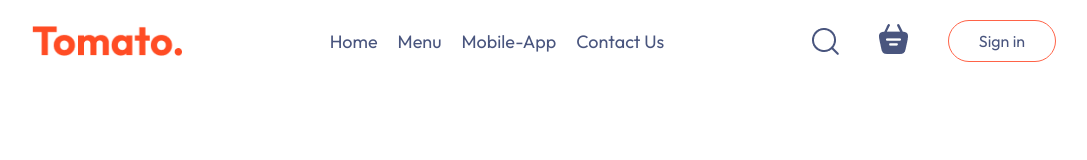
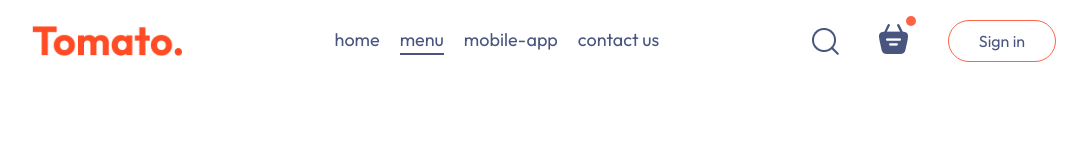
Before and after one commit to CMallesha/Food-Delivery-Application-Using-React-Js, a React (Vite) app: page / in a window 1280 px wide. Shown: the top 160 px of the page, without its empty margins (96-1183 px from the left). Built offline with nearby package versions, Linux system fonts and the light colour scheme.

Commit message:
navbar implemented

```diff
--- a/src/Components/Navbar/Navbar.css
+++ b/src/Components/Navbar/Navbar.css
@@ -13,6 +13,7 @@
     gap: 20px;
     color: #49557e;
     font-size: 18px;
+    cursor: pointer;
 }
 .navbar-right{
     display: flex;
@@ -32,3 +33,20 @@
 .navbar button:hover{
     background-color: #fff4f2;
 }
+.navbar .active{
+    padding-bottom: 2px;
+    border-bottom: 2px solid #49557e;
+}
+.navbar-search-icon{
+    position: relative;
+}
+.navbar-search-icon .dot{
+    position: absolute;
+    min-width: 10px;
+    min-height: 10px;
+    background-color: tomato;
+    border-radius: 5px;
+    top: -8px;
+    right: -8px;
+
+}
--- a/src/Components/Navbar/Navbar.jsx
+++ b/src/Components/Navbar/Navbar.jsx
@@ -1,17 +1,20 @@
-import React from 'react'
+import React, { useState } from 'react'
 import './Navbar.css'
 import { assets } from '../../assets/assets'
 
 const Navbar = () => {
+
+  const [menu, setMenu]=useState("menu");
+
   return (
     <div className='navbar'>
         <img src={assets.logo} alt="" className="logo" />
 
         <ul className="navbar-menu">
-            <li>Home</li>
-            <li>Menu</li>
-            <li>Mobile-App</li>
-            <li>Contact Us</li>
+            <li onClick={()=>setMenu("home")} className={menu=="home"?"active":""}>home</li>
+            <li onClick={()=>setMenu("menu")} className={menu=="menu"?"active":""}>menu</li>
+            <li onClick={()=>setMenu("mobile-app")} className={menu=="mobile-app"?"active":""}>mobile-app</li>
+            <li onClick={()=>setMenu("contact-us")} className={menu=="contact-us"?"active":""}>contact us</li>
         </ul>
 
         <div className="navbar-right">
```
